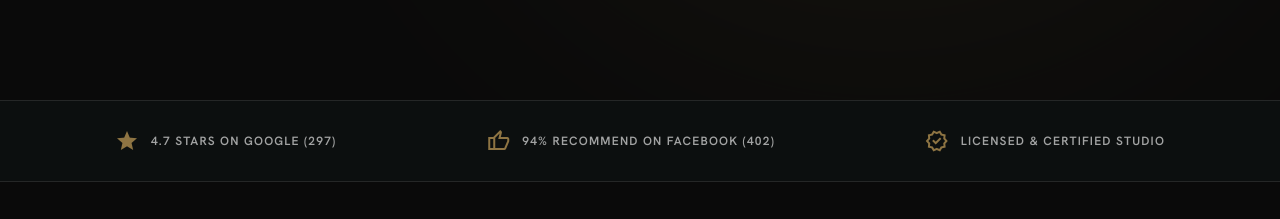
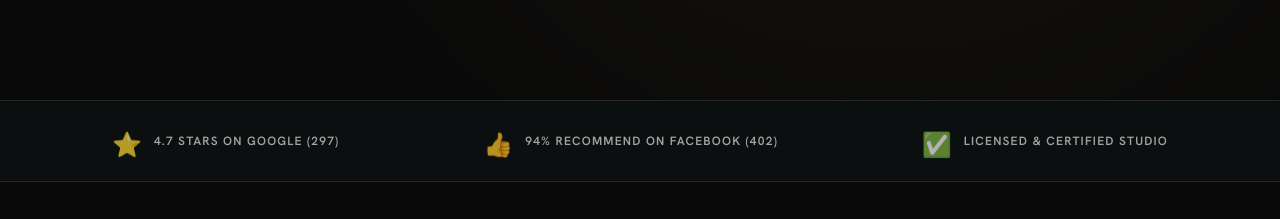
Before and after one commit to wigwugs/macks-tattoo, a Next.js app: page / in a window 1280 px wide. Shown: the part 860-1079 px from the top of the page. Built offline with nearby package versions, Linux system fonts and the light colour scheme.

Commit message:
added icons back

```diff
--- a/app/layout.tsx
+++ b/app/layout.tsx
@@ -51,7 +51,7 @@
         {/* Material Symbols — only load the icons we actually use */}
         <link
           rel="stylesheet"
-          href="https://fonts.googleapis.com/css2?family=Material+Symbols+Outlined:opsz,wght,FILL,GRAD@20..48,100..700,0..1,-50..200&icon_names=brush,call,ink_pen,location_on,potted_plant,schedule,star,star_half,thumb_up,verified,menu,close"
+          href="https://fonts.googleapis.com/css2?family=Material+Symbols+Outlined:opsz,wght,FILL,GRAD@20..48,100..700,0..1,-50..200&icon_names=🖌️,📞,🖊️,📍,🪴,🗓️,⭐️,⭐️,👍,✅,🖌️,📞,🖊️,📍,🪴,🗓️,⭐️,⭐️,👍,✅,menu,close"
           crossOrigin="anonymous"
         />
       </head>
--- a/components/sections/TrustBar.tsx
+++ b/components/sections/TrustBar.tsx
@@ -1,9 +1,9 @@
 import { TRUST_BADGES } from "@/lib/data";
 
 const ICON_MAP: Record<string, string> = {
-  star: "star",
-  thumb_up: "thumb_up",
-  verified: "verified",
+  star: "⭐️",
+  thumb_up: "👍",
+  verified: "✅",
 };
 
 export default function TrustBar() {
```
Also changed, not shown: public/images/Map.png.
